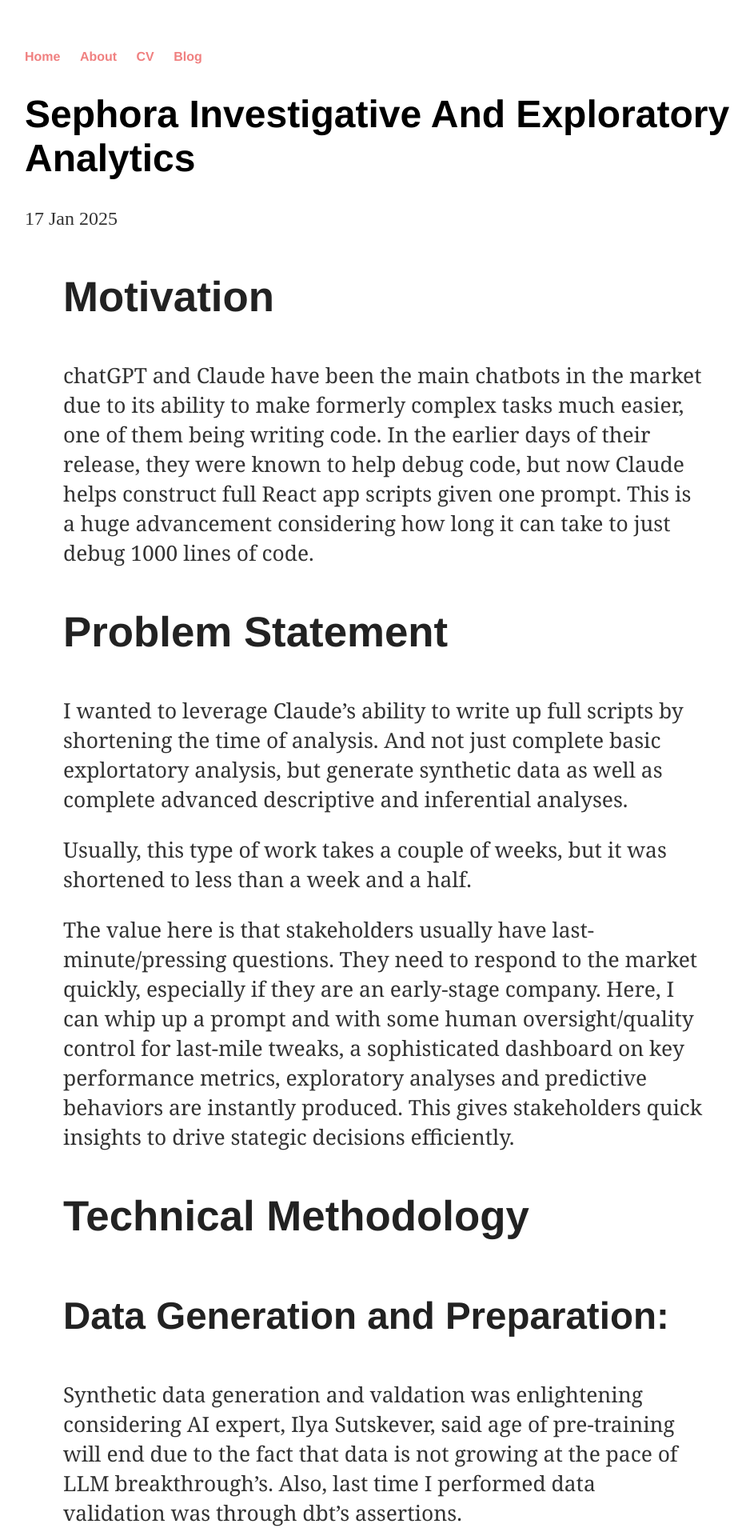
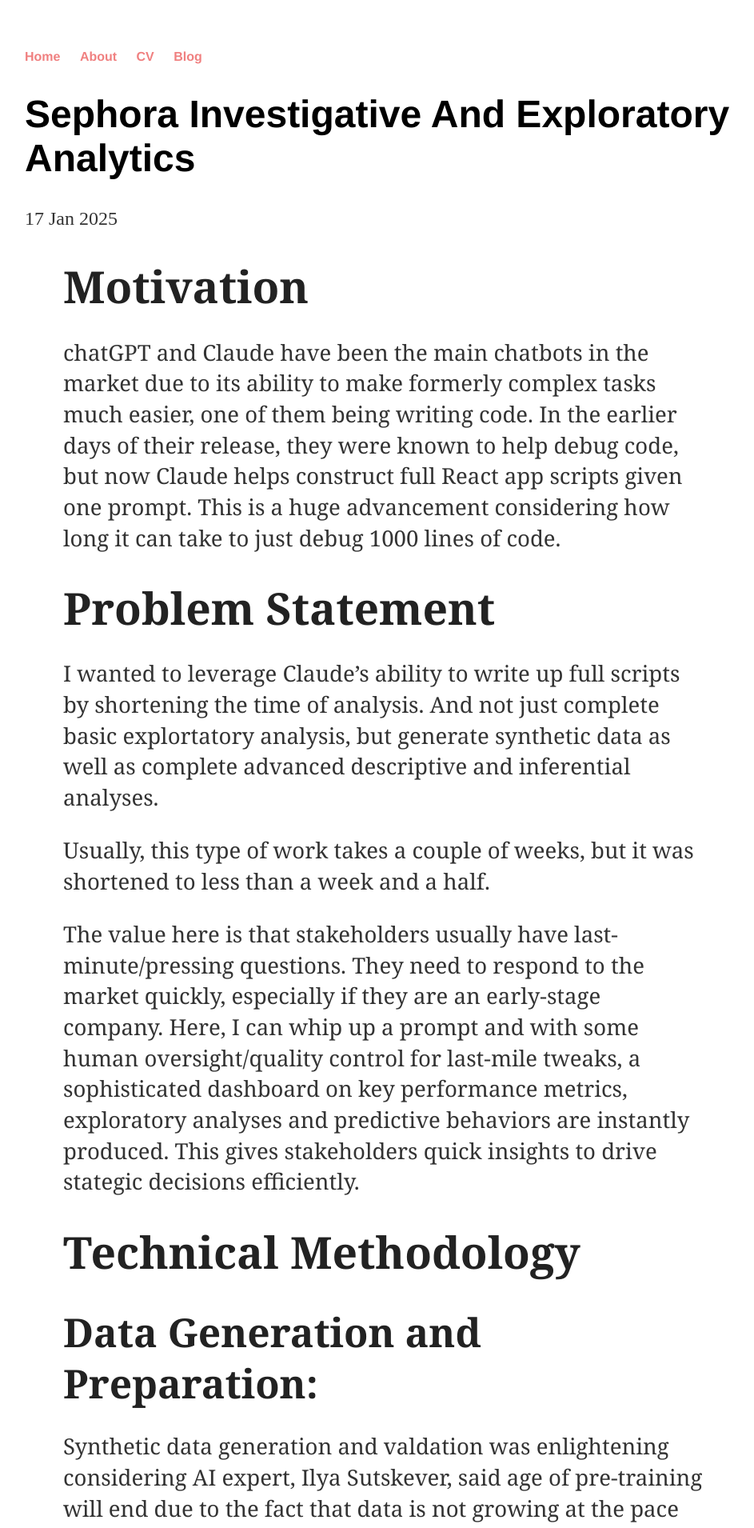
Before and after one commit to mindyng/mindyng.github.io, a Jekyll site: the page built from _posts/2025-01-17-Sephora-Investigative-and-Exploratory-Analytics.md, in a window 1280 px wide. Shown: the top 1910 px of the page at 80% size, without its empty margins (161-1104 px from the left). Built offline with Jekyll 4.4.1, drawn with Linux system fonts in a browser that asks for light colours; our own code applies the rules of GitHub Pages for plain Markdown files.

Commit message:
Update main.css
trying to change blog posts to clean format

```diff
--- a/css/main.css
+++ b/css/main.css
@@ -36,12 +36,36 @@
 .cv address, .cv p { font-size: 1.2em; }
 .cv .download { float: right; font-size: .8em; text-transform: uppercase; }
 
-/* Formal styling ONLY for individual blog posts */
+/* Formal article styling for blog posts */
 .post-content {
-  font-family: "Georgia", "Times New Roman", serif;
-  font-size: 1.1rem;
+  font-family: Georgia, "Times New Roman", serif;
+  font-size: 1.15rem;
   line-height: 1.7;
   color: #222;
   max-width: 800px;
-  margin: auto;
+  margin: 2rem auto;
+  padding: 0 1rem;
 }
+
+/* Better spacing for paragraphs */
+.post-content p {
+  margin-bottom: 1.2rem;
+}
+
+/* Style headers inside posts */
+.post-content h1,
+.post-content h2,
+.post-content h3 {
+  font-family: "Georgia", "Times New Roman", serif;
+  margin-top: 2rem;
+  margin-bottom: 1rem;
+  line-height: 1.3;
+}
+
+/* Optional: blockquote styling */
+.post-content blockquote {
+  font-style: italic;
+  border-left: 3px solid #aaa;
+  padding-left: 1rem;
+  color: #555;
+}
```
